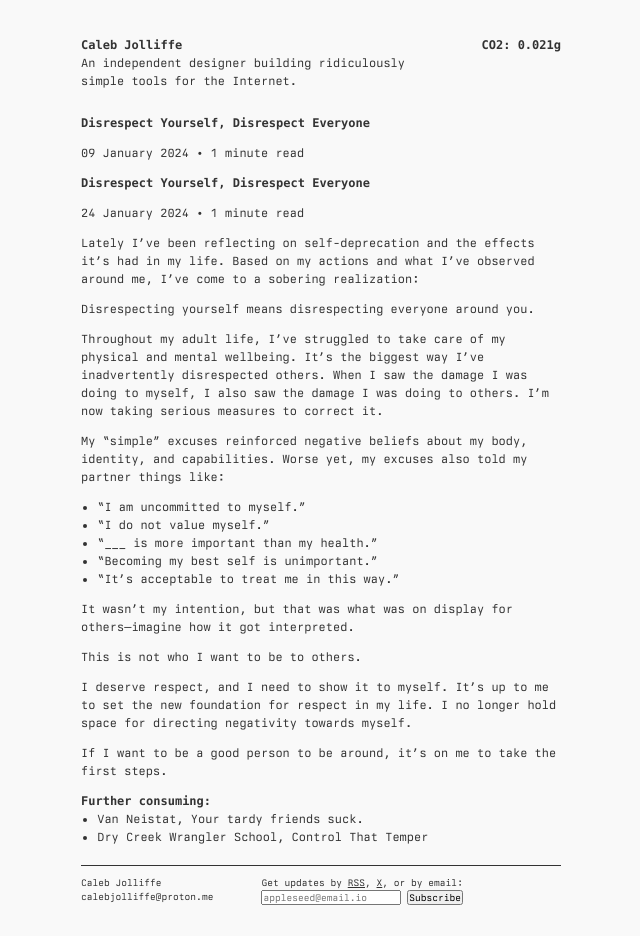
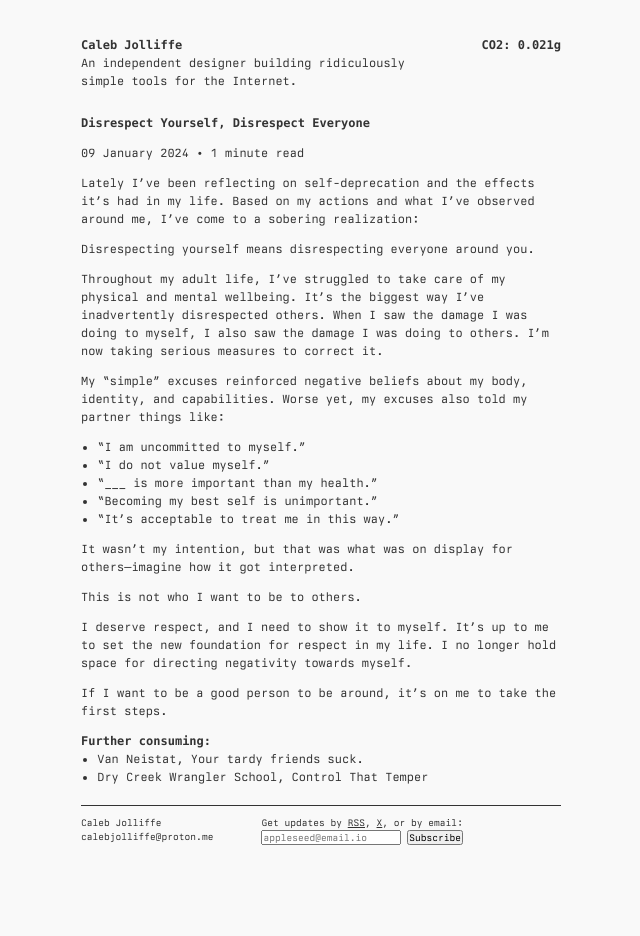
Before and after one commit to hayleyjolliffe/cv, a Jekyll site: the page built from _posts/2024-01-24-disrespect-yourself-disrespect-everyone.md, in a window 1280 px wide. Shown: the whole page, without its empty margins (319-959 px from the left). Built offline with Jekyll 4.4.1, drawn with Linux system fonts in a browser that asks for light colours; some web fonts are replaced.

Commit message:
Fixed Disrespect duplicate elements

```diff
--- a/_posts/2024-01-24-disrespect-yourself-disrespect-everyone.md
+++ b/_posts/2024-01-24-disrespect-yourself-disrespect-everyone.md
@@ -6,10 +6,6 @@ date: 2024-01-24 13:00:00
 permalink: /:slug
 read: 1
 ---
-
-{{ page.title }}
-================
-<p class="meta">24 January 2024 &bull; {{ page.read }} minute read</p>
 
 Lately I've been reflecting on self-deprecation and the effects it's had in my life. Based on my actions and what I've observed around me, I've come to a sobering realization:
 
```
